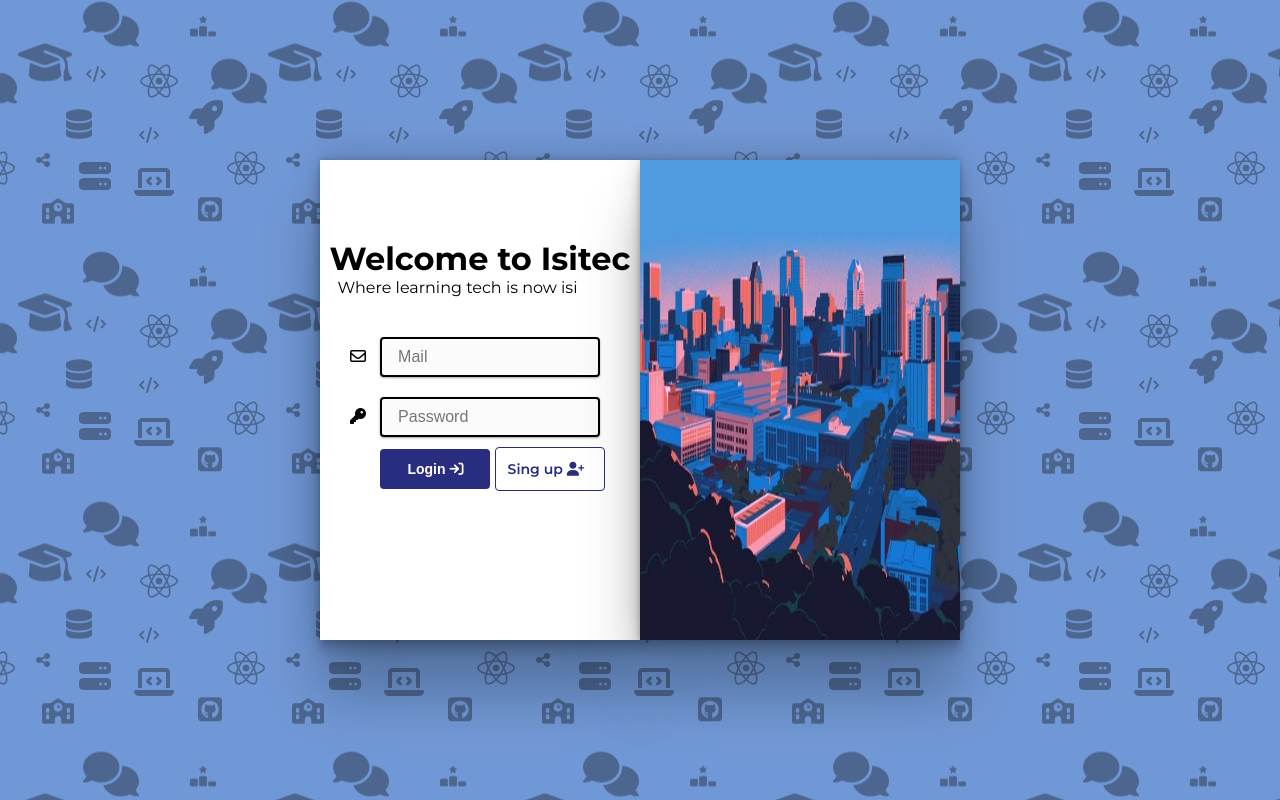
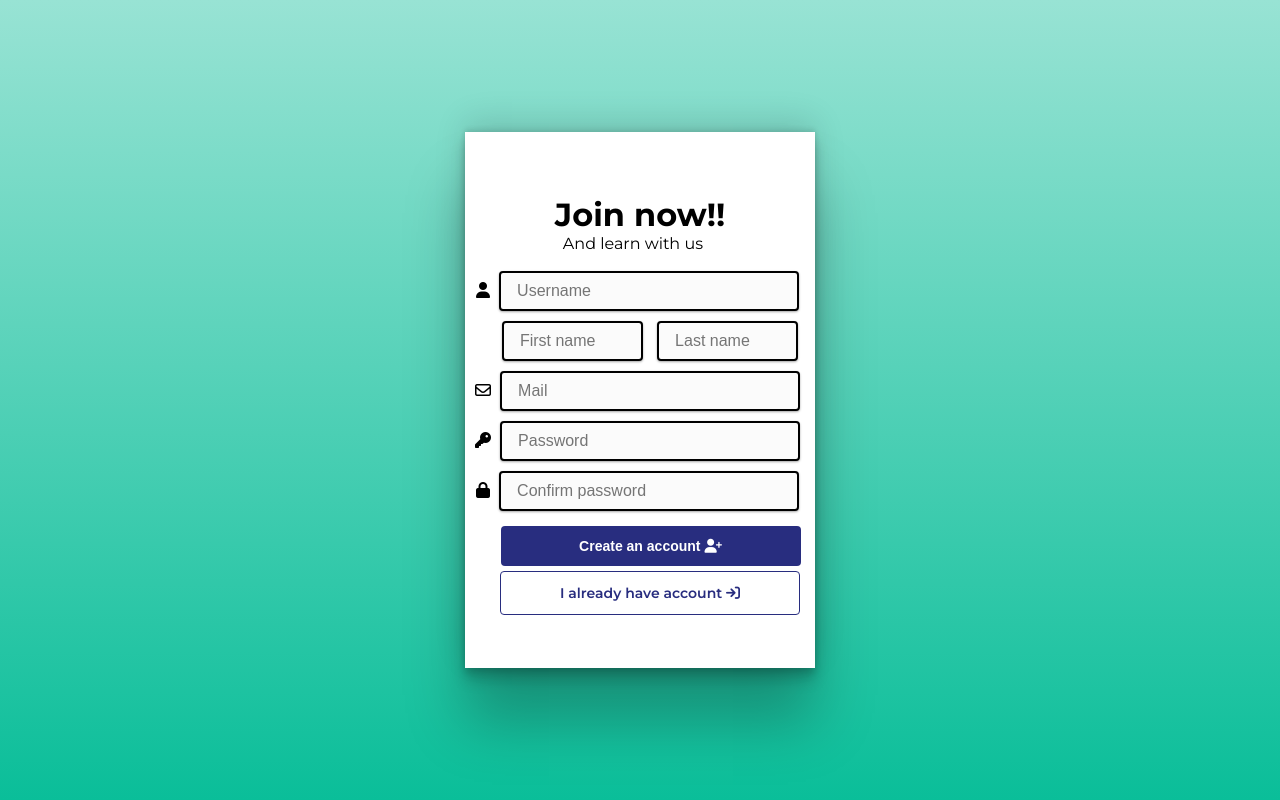
Before and after one commit to shatigerr/isitec, a PHP site: page /views/register.php in a window 1280 px wide. Run offline with PHP 8.4, Linux system fonts and the light colour scheme; some libraries are stand-ins or nearby versions.

Commit message:
Login and register page css done

```diff
--- a/css/login.css
+++ b/css/login.css
@@ -11,7 +11,8 @@ body {
     font-family: "Montserrat";
     height: 100vh;
     /* background-color: #eeeeff; */
-    background-image: url(../img/tile_background.png)
+    /* background-image: url(../img/tile_background.png) */
+    background-image: linear-gradient(to top, #8360c3, #eeedff);
 
 }
 
@@ -64,11 +65,11 @@ form header p{
 
 }
 
-input[type='text']
+input
 {
 
-    width: 220px;
-    margin: 10px;
+    width: 230px;
+    margin: 5px;
     color: rgb(36, 35, 42);
     font-size: 16px;
     line-height: 20px;
@@ -85,8 +86,24 @@ input[type='text']
 
 }
 
-button,a{
+button{
 
+    width: 115px;
+    display: inline-block;
+    outline: 0;
+    border: 0;
+    cursor: pointer;
+    background-color: #282d7f;
+    border-radius: 4px;
+    padding: 12px;
+    font-weight: 700;
+    font-size: 14px;
+    color: white;
+
+
+}
+
+a{
     width: 110px;
     display: inline-block;
     outline: 0;
@@ -98,12 +115,14 @@ button,a{
     font-weight: 700;
     font-size: 14px;
     color: white;
-    margin-bottom: 70px;
 
 }
 
 .login-btn{
     margin-left: 25px;
+    margin-bottom: 70px;
+    margin-top: 6px;
+    padding: 11px 12px 12px 12px;
 }
 
 .signup-btn{
@@ -118,12 +137,14 @@ button,a{
     color: #282d7f;
     border: 1px solid #282d7f;
     text-decoration: none;
-
+    margin-right: 5px;
 }
 
 
 
-
+.input-fname {
+    width: 10px;
+}
 
 button:hover{
     background-color: #000000;
@@ -139,4 +160,6 @@ button:hover{
     .img{
         display: none;
     }
+
+
 }
--- a/css/register.css
+++ b/css/register.css
@@ -1,3 +1,85 @@
 body {
-    background-image: url(../img/tile_backgroundReg.png);
+    background-image: linear-gradient(to bottom, #98e3d4, #0abe99);
+
+
 }
+
+input[type="text"]{
+    width: 300px;
+}
+
+button {
+    width: 300px;
+    margin-right: 5px;
+    margin-top: 10px;
+
+}
+
+div .input-fname, div .input-lname{
+    width: 141px;
+
+}
+
+.div-names{
+    margin-left: 20px;
+}
+
+.container {
+    width: 27vw;
+    height: 68vh;
+
+}
+
+div .signup-btn{
+
+    margin-top: 5px;
+    margin-left: 25px;
+    width: 300px;
+    text-align: center;
+}
+main form header{
+    margin-top: 10px;
+    margin-bottom: 13px;
+}
+
+.create-btn{
+    margin-left: 26px;
+}
+
+.div-submit{
+    margin-top: 20px;
+}
+
+.img-container
+{
+    width: 27vw;
+    height: 68vh;
+}
+
+.img{
+    width: 27vw;
+    height: 68vh;
+}
+
+.email-valid {
+    border: 2px green solid;
+
+}
+
+.email-invalid {
+    border: 2px red solid;
+
+}
+
+@media (max-width: 1300px) {
+    .container{
+        width: 350px;
+        height: 67vh;
+        min-width: 300px;
+    }
+    .img-container{
+        display: none;
+    }
+
+
+}
--- /dev/null
+++ b/js/formValidation.js
@@ -0,0 +1,114 @@
+document.addEventListener("DOMContentLoaded",() => {
+    const username = document.querySelector("#username");
+    const mail = document.querySelector("#mail");
+    const fname = document.querySelector("#fname");
+    const lname = document.querySelector("#lname");
+    const password = document.querySelector("#password");
+    const cpassword = document.querySelector("#cpasswd");
+
+    const button = document.querySelector("#btn");
+
+    let mailChecked=true,userChecked=true,passwordChecked=true,fnameChecked=true,lnameChecked=true;
+
+    // var regex = /^[a-zA-Z0-9._%+-]+@[a-zA-Z0-9.-]+\.[a-zA-Z]{2,}$/;
+    //return regex.test(email);
+    const emailValidation = () => {
+        let checked = true;
+        let regex = /^[a-zA-Z0-9._%+-]+@[a-zA-Z0-9.-]+\.[a-zA-Z]{2,}$/;
+        if(regex.test(mail.value))
+        {
+            checked = false;
+            mail.classList.remove("email-invalid");
+            mail.classList.add("email-valid");
+
+        }else{
+            checked = true;
+            mail.classList.remove("email-valid");
+            mail.classList.add("email-invalid");
+        }
+
+        return checked;
+    }
+
+    const userValidation = (number,event) => {
+        let checked = true;
+        if(event.target.value.length > 0 && event.target.value.length <= number)
+        {
+            event.target.classList.remove("email-invalid");
+            event.target.classList.add("email-valid");
+            checked=false;
+        }else{
+            checked = true;
+            event.target.classList.remove("email-valid");
+            event.target.classList.add("email-invalid");
+        }
+
+        return checked;
+    }
+
+
+    const passwordValidation = (number) => {
+        let checked = true;
+
+
+        if (password.value === cpassword.value) {
+
+            checked = false;
+            password.classList.remove("email-invalid");
+            cpassword.classList.remove("email-invalid");
+            password.classList.add("email-valid");
+            cpassword.classList.add("email-valid");
+        } else {
+            checked=true;
+            password.classList.add("email-invalid");
+            cpassword.classList.add("email-invalid");
+            password.classList.remove("email-valid");
+            cpassword.classList.remove("email-valid");
+        }
+
+        return checked;
+    }
+
+    // const verifForm = () => {
+    //     if(!mailChecked && !passwordChecked && !fnameChecked && !lnameChecked && !userChecked)
+    //     {
+    //         button.disabled=true;
+    //     }else{
+    //         button.disabled=true;
+    //     }
+    // }
+
+    mail.addEventListener("input",() => {
+        mailChecked = emailValidation();
+
+    })
+    username.addEventListener("input",(e) => {
+        userChecked = userValidation(15,e);
+
+    })
+    fname.addEventListener("input",(e) => {
+        fnameChecked = userValidation(50,e);
+
+
+    })
+    lname.addEventListener("input",(e) => {
+        lnameChecked = userValidation(50,e);
+
+
+    })
+
+    password.addEventListener("input", () => {
+        passwordChecked = passwordValidation(1);
+
+
+    })
+
+    cpassword.addEventListener("input",() =>{
+        passwordChecked = passwordValidation(2);
+
+
+    })
+
+
+
+})
--- a/lib/forms.php
+++ b/lib/forms.php
@@ -1 +1,32 @@
 <?php
+
+
+function verifPassword(string $passwd,string $passwd2)
+{
+    $check = false;
+    if(strlen($passwd)>0 && strlen($passwd2)>0 && $passwd == $passwd2){
+        $check = true;
+    }
+
+    return $check;
+}
+
+function emailValidation(string $email)
+{
+    $check = false;
+    if(preg_match("/^[a-zA-Z0-9._%+-]+@[a-zA-Z0-9.-]+\.[a-zA-Z]{2,}$/",$email)){
+        $check = true;
+
+    }
+
+    return $check;
+}
+
+
+function userValidation(string $user)
+{
+    $check = false;
+
+
+    return $check;
+}
--- a/views/register.php
+++ b/views/register.php
@@ -1,3 +1,24 @@
+<?php
+    include_once("../lib/forms.php");
+    if($_SERVER["REQUEST_METHOD"]=="POST")
+    {
+        $username = strlen($_POST["username"])>0  ? filter_input(INPUT_POST,"username",FILTER_SANITIZE_STRING) : "";
+        $fname = strlen($_POST["fname"])>0  ? filter_input(INPUT_POST,"fname",FILTER_SANITIZE_STRING) : "";
+        $lname = strlen($_POST["lname"])>0  ? filter_input(INPUT_POST,"lname",FILTER_SANITIZE_STRING) : "";
+        $mail = strlen($_POST["mail"])>0  ? filter_input(INPUT_POST,"mail",FILTER_SANITIZE_STRING) : "";
+        $password = strlen($_POST["password"])>0  ? filter_input(INPUT_POST,"password",FILTER_SANITIZE_STRING) : "";
+        $cpasswd = strlen($_POST["cpasswd"])>0  ? filter_input(INPUT_POST,"password",FILTER_SANITIZE_STRING) : "";
+
+        verifPassword($password,$cpasswd);
+        emailValidation($mail);
+
+
+
+    }
+
+?>
+
+
 <!DOCTYPE html>
 <html lang="en">
 <head>
@@ -5,27 +26,40 @@
     <meta name="viewport" content="width=device-width, initial-scale=1.0">
     <link rel="stylesheet" href="../css/login.css">
     <link rel="stylesheet" href="../css/register.css">
+    <link href="https://fonts.googleapis.com/css2?family=Montserrat:ital,wght@0,100..900;1,100..900&display=swap" rel="stylesheet">
 
-    <link href="https://fonts.googleapis.com/css2?family=Montserrat:ital,wght@0,100..900;1,100..900&display=swap" rel="stylesheet">
+    <script src="../js/formValidation.js"></script>
     <script src="https://kit.fontawesome.com/b8504978d2.js" crossorigin="anonymous"></script>
-    <title>Document</title>
+
+
+    <title>Join us!!</title>
 </head>
 <body>
     <main>
 
-
-
-    <form action="./index.php" method="POST">
+    <form action="<?=$_SERVER['PHP_SELF']; ?>" method="POST">
             <div class="container">
                 <header>
-                    <h1>Welcome to Isitec</h1>
-                    <p>Where learning tech is now isi</p>
+                    <h1>Join now!!</h1>
+                    <p>And learn with us</p>
                 </header>
 
                 <div>
-                    <label for="username"><i class="fa-regular fa-envelope"></i></label>
-                    <input type="text" placeholder="Mail" name="username" id="username">
+                    <label for="username"><i class="fa-solid fa-user"></i></label>
+                    <input type="text" placeholder="Username" name="username" id="username">
                 </div>
+
+                <div class="div-names">
+                    <input class="input-fname" type="text" placeholder="First name" name="fname" id="fname">
+                    <input class="input-lname" type="text" placeholder="Last name" name="lname" id="lname">
+                </div>
+
+                <div>
+                    <label for="mail"><i class="fa-regular fa-envelope"></i></label>
+                    <input type="text" placeholder="Mail" name="mail" id="mail">
+                </div>
+
+
 
                 <div>
                     <label for="password"><i class="fa-solid fa-key"></i></label>
@@ -33,9 +67,14 @@
                 </div>
 
                 <div>
-                    <button class="login-btn" type="submit">Login <i class="fa-solid fa-arrow-right-to-bracket fa-md"></i></button>
-                    <a href="./views/register.php" class="signup-btn">Sing up <i class="fa-solid fa-user-plus"></i></a>
+                    <label for="cpasswd"><i class="fa-solid fa-lock"></i></label>
+                    <input type="text" placeholder="Confirm password" name="cpasswd" id="cpasswd">
                 </div>
+
+
+                <button id="btn" class="create-btn" type="submit">Create an account <i class="fa-solid fa-user-plus"></i></button>
+                <a href="/isitec" class="signup-btn">I already have account <i class="fa-solid fa-arrow-right-to-bracket fa-md"></i> </a>
+
             </div>
 
 
@@ -43,7 +82,7 @@
 
         <div class="img-container">
             <!-- imagen -->
-            <img class="img" src="../img/ciudad.jpg" alt="Estudiando en isitec">
+            <img class="img" src="../img/aprendiendo.jpg" alt="Estudiando en isitec">
         </div>
     </main>
 </body>
```
Also changed, not shown: index.php (+6 -3 lines), img/aprendiendo.jpg (added).
